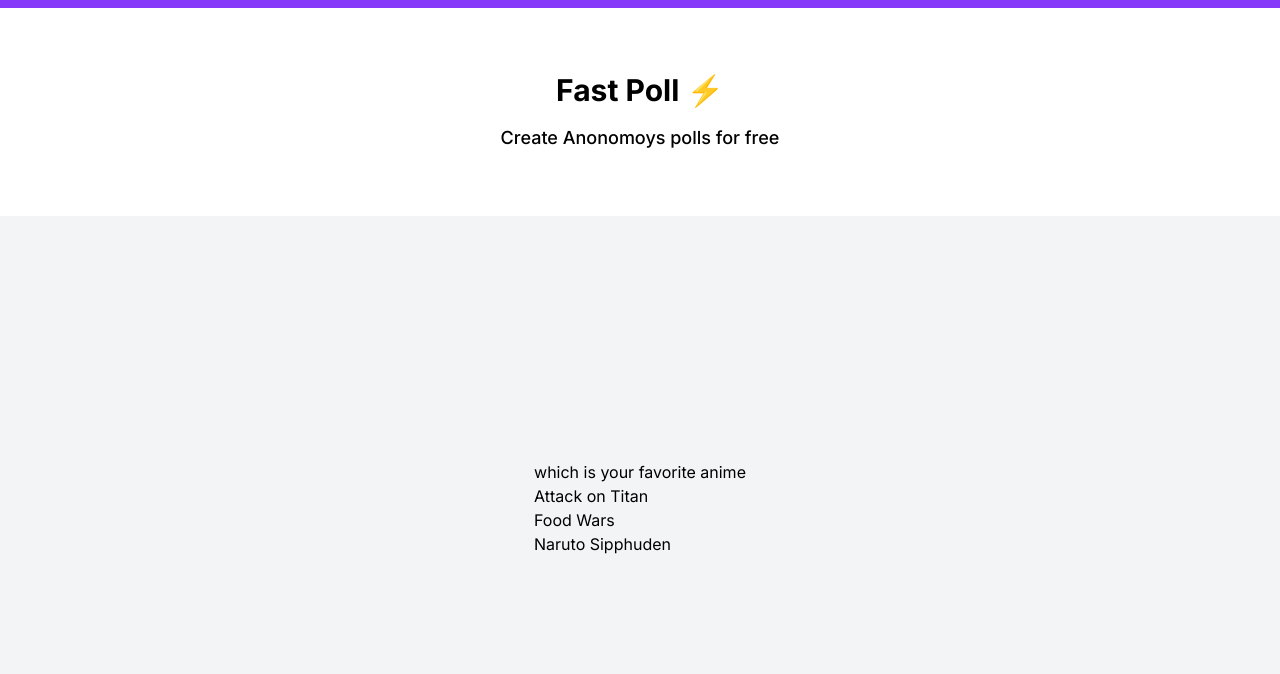
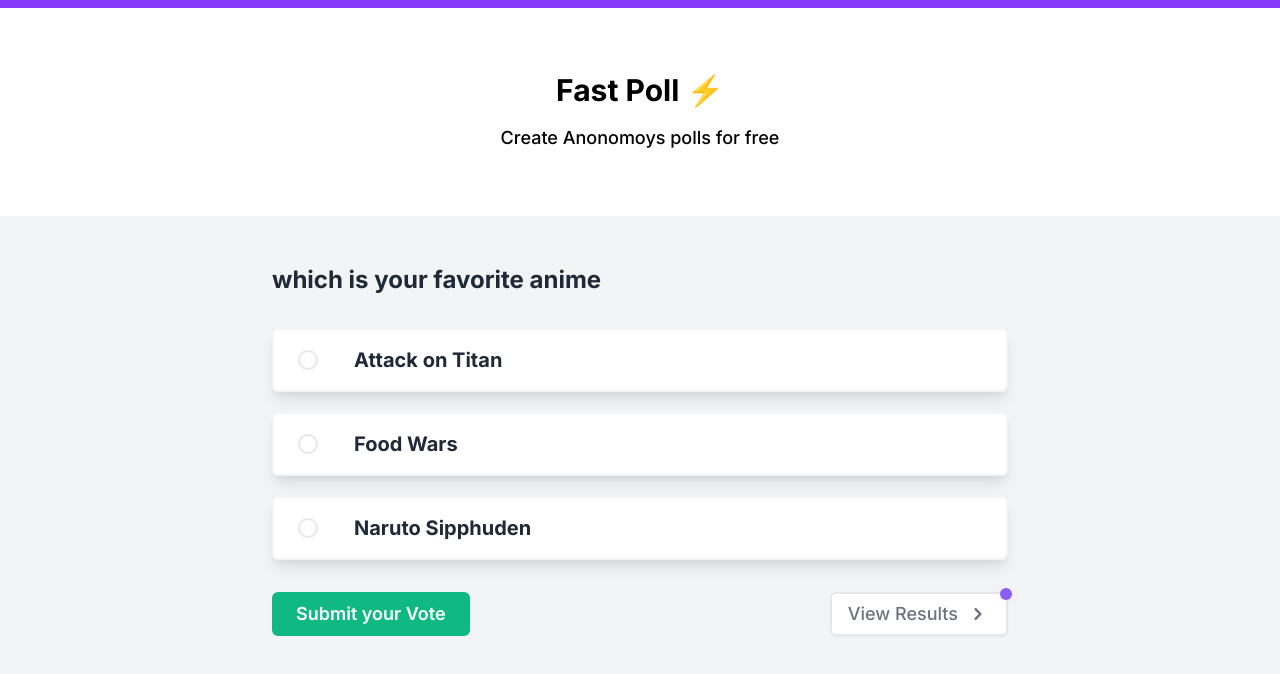
Before and after one commit to ashirbad29/quick-poll, a React (Vite) app: page /poll/1 in a window 1280 px wide. Shown: the top 674 px of the page. Built offline with nearby package versions, Linux system fonts and the light colour scheme; no server answers.

Commit message:
💄 styled submit vote page

```diff
--- a/src/assets/Icons.tsx
+++ b/src/assets/Icons.tsx
@@ -29,3 +29,13 @@
     />
   </svg>
 );
+
+export const ChevronRight = (props: React.SVGProps<SVGSVGElement>) => (
+  <svg {...props} viewBox="0 0 20 20" fill="currentColor">
+    <path
+      fillRule="evenodd"
+      d="M7.293 14.707a1 1 0 010-1.414L10.586 10 7.293 6.707a1 1 0 011.414-1.414l4 4a1 1 0 010 1.414l-4 4a1 1 0 01-1.414 0z"
+      clipRule="evenodd"
+    />
+  </svg>
+);
--- a/src/pages/SubmitVote/components/Options.tsx
+++ b/src/pages/SubmitVote/components/Options.tsx
@@ -1,12 +1,27 @@
 import React from 'react';
+import clsx from 'clsx';
 
-const Option = (props: { title: string; isSelected: boolean }) => {
-  const { title, isSelected } = props;
+const Option = (props: { title: string; isSelected: boolean; onSelect: () => any }) => {
+  const { title, isSelected, onSelect } = props;
 
   return (
-    <div>
-      <h1>{title}</h1>
-    </div>
+    <button
+      type="button"
+      onClick={onSelect}
+      className={clsx(
+        'w-full flex items-center bg-white rounded-md px-6 py-4 border-2 transition-all duration-300 hover:shadow-xl',
+        { 'border-gray-100 shadow-lg': !isSelected },
+        { ' border-dankPurple !border-opacity-50 !shadow-md -mr-2': isSelected },
+      )}>
+      <span
+        className={clsx(
+          'block h-5 w-5 rounded-full',
+          { 'bg-dankPurple': isSelected },
+          { 'border-2': !isSelected },
+        )}
+      />
+      <h1 className="ml-9 text-lg sm:text-xl font-bold">{title}</h1>
+    </button>
   );
 };
 
--- a/src/pages/SubmitVote/index.tsx
+++ b/src/pages/SubmitVote/index.tsx
@@ -5,6 +5,7 @@
 import { PollTypes } from '../../interfaces';
 
 import Option from './components/Options';
+import { ChevronRight } from '../../assets/Icons';
 
 const mockApi = async (delay: number = 1000) => {
   const data: PollTypes = {
@@ -28,6 +29,8 @@
 const SubmitVote = () => {
   const [loading, setLoading] = useState(false);
   const [poll, setPoll] = useState<PollTypes>();
+  const [selectedOption, setSelectedOption] = useState(-1);
+
   const { id } = useParams<{ id: string }>();
 
   useEffect(() => {
@@ -50,13 +53,48 @@
   }
 
   return (
-    <div className="bg-gray-100 flex-1 flex items-center justify-center">
-      <div>
-        <h2>{poll?.question}</h2>
-        <div>
+    <div className="bg-gray-100 flex-1 text-gray-800">
+      <div className="w-full sm:w-11/12 max-w-3xl mx-auto p-4 mt-8">
+        <h2 className="text-2xl font-bold">{poll?.question}</h2>
+        <div className="mt-8 flex flex-col gap-5 items-center justify-center">
           {poll?.options.map((option, idx) => (
-            <Option key={idx} title={option.title} isSelected={false} />
+            <Option
+              // eslint-disable-next-line react/no-array-index-key
+              key={idx}
+              title={option.title}
+              isSelected={idx === selectedOption}
+              onSelect={() => setSelectedOption(idx)}
+            />
           ))}
+        </div>
+
+        <div className="mt-8 w-full flex gap-3">
+          <button
+            type="button"
+            onClick={() => {}}
+            className="bg-green-500 relative px-6 py-2 text-white text-lg font-semibold rounded-md focus:ring-4 flex items-center gap-3 hover:opacity-90">
+            <span>Submit your Vote</span>
+            {false && (
+              <span className="absolute inset-0 flex items-center justify-center bg-green-500 rounded-md">
+                <Spinner height="20px" width="20px" />{' '}
+              </span>
+            )}
+          </button>
+
+          <div className="relative inline-flex rounded-md shadow-sm ml-auto">
+            <button
+              type="button"
+              className="inline-flex items-center px-4 py-2 border-2 border-gray-200 text-lg leading-6 font-medium rounded-md text-gray-500 bg-white hover:text-purple-700 focus:border-purple-300 transition ease-in-out duration-150">
+              View Results
+              <span>
+                <ChevronRight className="h-6 w-6 text-gray-500 ml-2" />
+              </span>
+            </button>
+            <span className="flex absolute h-3 w-3 top-0 right-0 -mt-1 -mr-1">
+              <span className="animate-ping absolute inline-flex h-full w-full rounded-full bg-purple-400 opacity-75" />
+              <span className="relative inline-flex rounded-full h-3 w-3 bg-purple-500" />
+            </span>
+          </div>
         </div>
       </div>
     </div>
```
